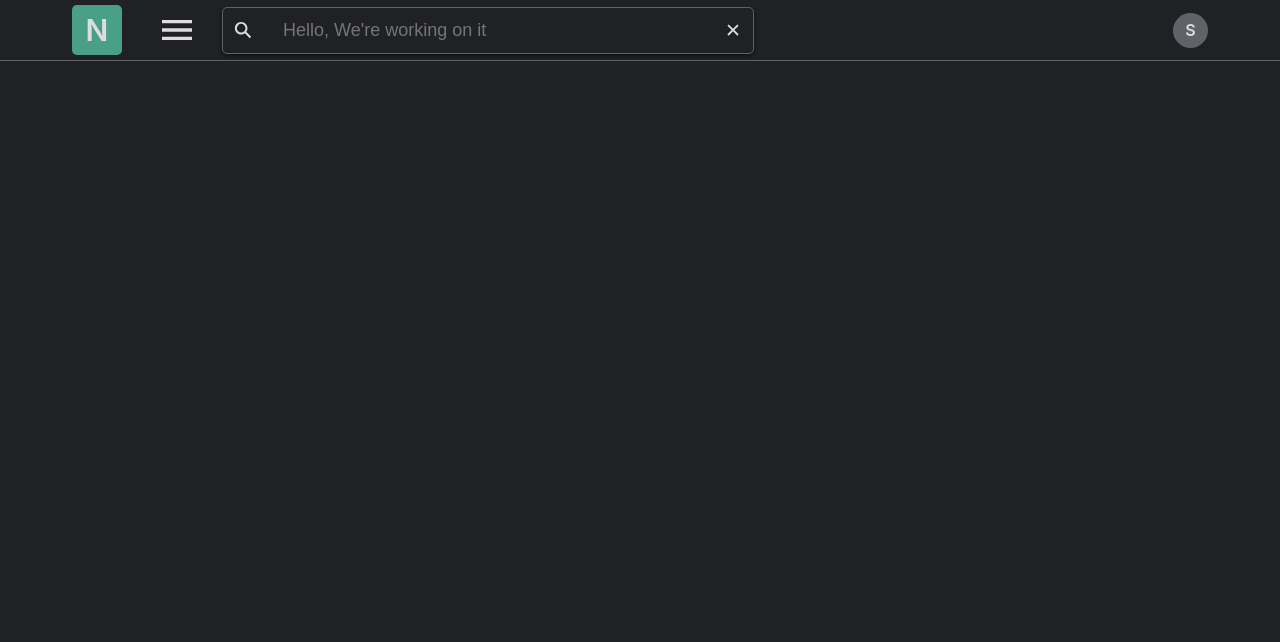
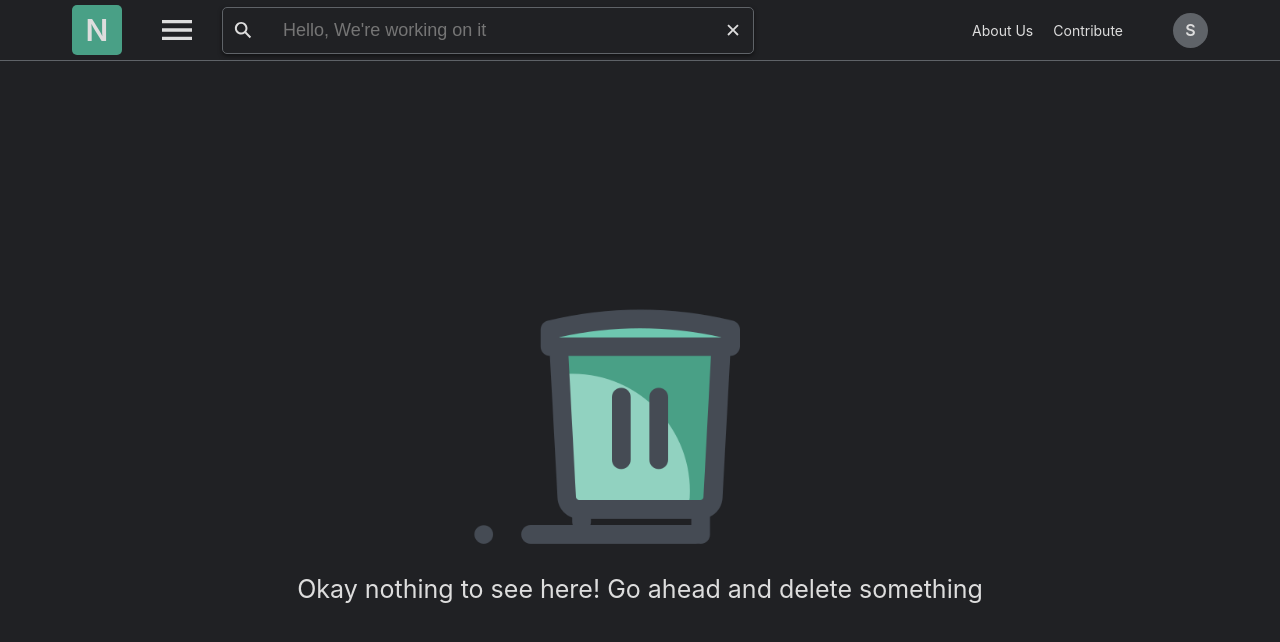
Before and after one commit to geekreflex/memorand, a React (Create React App) app in the folder client/: page /Trash in a window 1280 px wide. Shown: the top 642 px of the page. Built offline with nearby package versions, Linux system fonts and the light colour scheme; sample sign-in values are in the browser's storage.

Commit message:
fixed header links

```diff
--- a/client/src/components/Header.js
+++ b/client/src/components/Header.js
@@ -32,6 +32,14 @@ const Header = () => {
                 <Search />
               </div>
               <div className="hd-wrap-right">
+                <ul className="hd-link">
+                  <li>
+                    <Link to="/about">About Us</Link>
+                  </li>
+                  <li>
+                    <Link to="#">Contribute</Link>
+                  </li>
+                </ul>
                 <Account />
               </div>
             </div>
--- a/client/src/components/HeaderLink.js
+++ b/client/src/components/HeaderLink.js
@@ -4,12 +4,16 @@ import { Link } from "react-router-dom";
 const HeaderLink = () => {
   return (
     <div className="hd-link-wrap">
+      <Link to="/" className="logo">
+        N
+      </Link>
+      <div className="link-wrap">
         <ul className="hd-link">
           <li>
-          <Link to="about">About Us</Link>
+            <Link to="/about">About Us</Link>
           </li>
           <li>
-          <Link to="about">Contribute</Link>
+            <Link to="#">Contribute</Link>
           </li>
         </ul>
 
@@ -20,6 +24,7 @@ const HeaderLink = () => {
           </Link>
         </div>
       </div>
+    </div>
   );
 };
 
--- a/client/src/components/Note.js
+++ b/client/src/components/Note.js
@@ -1,11 +1,15 @@
 import React from "react";
 import { FaThumbtack } from "react-icons/fa";
 import { useDispatch } from "react-redux";
-import { storeNote } from "../features/note/noteSlice";
+import {
+  storeNote,
+  toggleTrashNote,
+  trashNoteAsync,
+} from "../features/note/noteSlice";
 import { toggleNoteModal } from "../features/action/actionSlice";
 import NoteAction from "./NoteAction";
 
-const Note = ({ note }) => {
+const Note = ({ note, trash }) => {
   let shortNote = note.body.slice(0, 70);
   let newShortNote = shortNote.slice(0, shortNote.lastIndexOf(" "));
 
@@ -17,6 +21,12 @@ const Note = ({ note }) => {
     dispatch(toggleNoteModal());
   };
 
+  const restoreNote = (e) => {
+    e.stopPropagation();
+    dispatch(toggleTrashNote(note._id));
+    dispatch(trashNoteAsync(note._id));
+  };
+
   return (
     <div
       className={note.color === "#202124" ? "note bordered" : "note"}
@@ -26,14 +36,27 @@ const Note = ({ note }) => {
       }}
       onClick={(e) => showNote(e)}
     >
-      <div className="note-pin">
-        <FaThumbtack />
-      </div>
+      {trash ? (
+        ""
+      ) : (
+        <div className="note-pin">
+          <FaThumbtack />
+        </div>
+      )}
+
       <div className="note-info">
         <h4>{note.title}</h4>
         <p>{newShortNote}</p>
       </div>
-      <NoteAction note={note} className="note-hidden" />
+      {trash ? (
+        <div className="restore-note">
+          <button className="btn secondary" onClick={restoreNote}>
+            Restore
+          </button>
+        </div>
+      ) : (
+        <NoteAction note={note} className="note-hidden" />
+      )}
     </div>
   );
 };
--- a/client/src/components/NoteAction.js
+++ b/client/src/components/NoteAction.js
@@ -1,6 +1,6 @@
 import React from "react";
 import ColorPalette from "./ColorPalette";
-import { trashNote, trashNoteAsync } from "../features/note/noteSlice";
+import { toggleTrashNote, trashNoteAsync } from "../features/note/noteSlice";
 import { useDispatch } from "react-redux";
 import { IoColorPaletteOutline, IoEllipsisVertical } from "react-icons/io5";
 
@@ -9,7 +9,7 @@ const NoteAction = ({ note, viewNoteClass }) => {
 
   const addNoteToTrash = (e) => {
     e.stopPropagation();
-    dispatch(trashNote(note._id));
+    dispatch(toggleTrashNote(note._id));
     dispatch(trashNoteAsync(note._id));
   };
 
--- a/client/src/features/note/noteSlice.js
+++ b/client/src/features/note/noteSlice.js
@@ -187,11 +187,11 @@ export const notesSlice = createSlice({
     clearNote(state) {
       state.note = {};
     },
-    trashNote(state, action) {
+    toggleTrashNote(state, action) {
       const noteId = action.payload;
       const existingNote = state.notes.find((note) => note._id === noteId);
       if (existingNote) {
-        existingNote.trashed = true;
+        existingNote.trashed = !existingNote.trashed;
       }
     },
   },
@@ -224,5 +224,6 @@ export const notesSlice = createSlice({
   },
 });
 
-export const { setColor, storeNote, clearNote, trashNote } = notesSlice.actions;
+export const { setColor, storeNote, clearNote, toggleTrashNote } =
+  notesSlice.actions;
 export default notesSlice.reducer;
--- a/client/src/index.css
+++ b/client/src/index.css
@@ -163,9 +163,17 @@ header {
   padding: 5px;
 }
 
+.hd-wrap-right {
+  display: flex;
+}
+
 .hd-link-wrap {
   display: flex;
-  justify-content: flex-end;
+  justify-content: space-between;
+}
+
+.link-wrap {
+  display: flex;
 }
 
 ul {
@@ -215,11 +223,15 @@ a:hover {
 }
 
 .note {
-  /* background-color: orange; */
+  /* background-color: orange !important; */
   color: var(--text-color);
   border-radius: 10px;
   cursor: default;
   position: relative;
+}
+
+.restore-note {
+  padding: 10px;
 }
 
 .bordered {
@@ -250,9 +262,10 @@ a:hover {
 }
 
 .note-info {
-  height: 100px;
+  height: 120px;
   padding: 15px;
   overflow: hidden;
+  line-height: 1.5;
 }
 
 .note-info h4 {
@@ -581,6 +594,7 @@ a:hover {
   justify-content: center;
   align-items: center;
   position: relative;
+  margin-left: 50px;
 }
 
 .acct-user-circle {
--- a/client/src/views/Trash.js
+++ b/client/src/views/Trash.js
@@ -14,7 +14,7 @@ const Trash = () => {
 
   return (
     <div className="trash-main">
-      {trashedNotes ? (
+      {trashedNotes.length ? (
         <div className="trash-notes note-list">
           {trashedNotes.map((note) => (
             <Note key={note._id} note={note} trash={true} />
```
Lines whose indentation alone changed are shown as unchanged.
